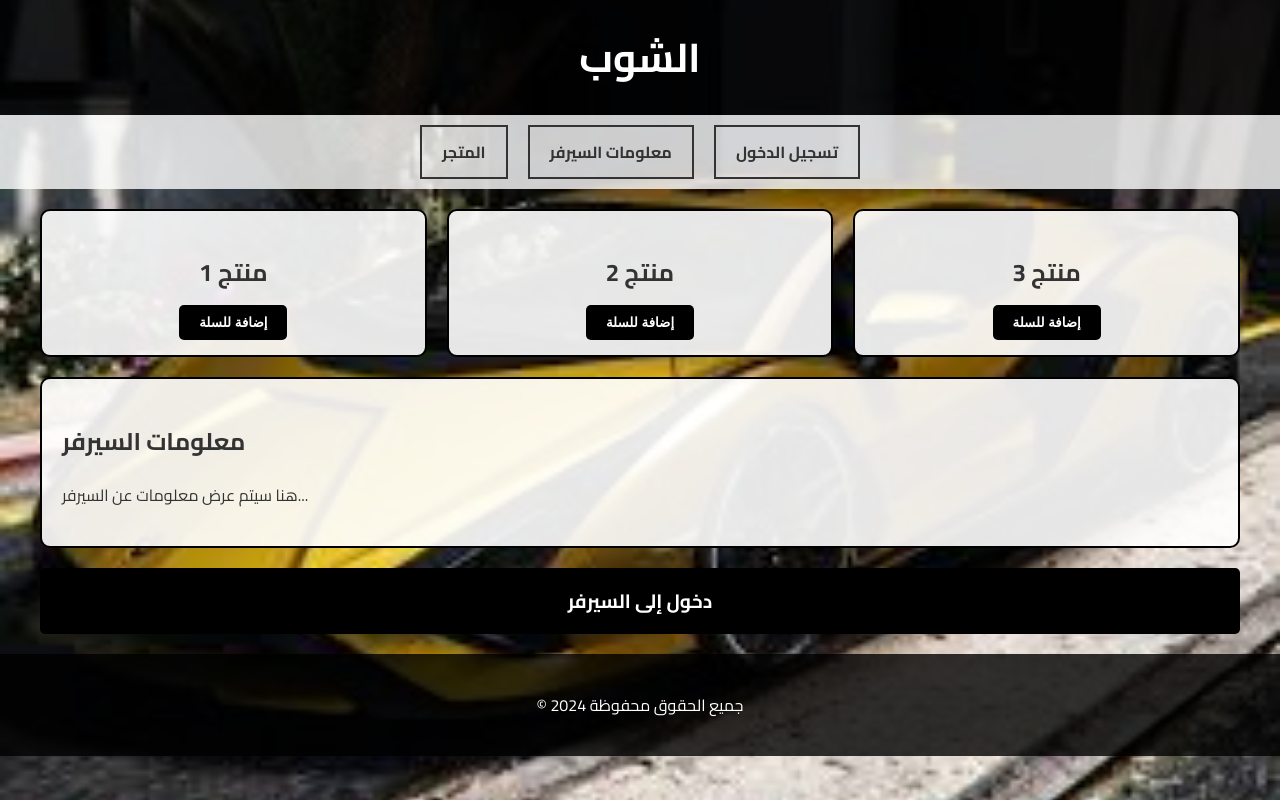
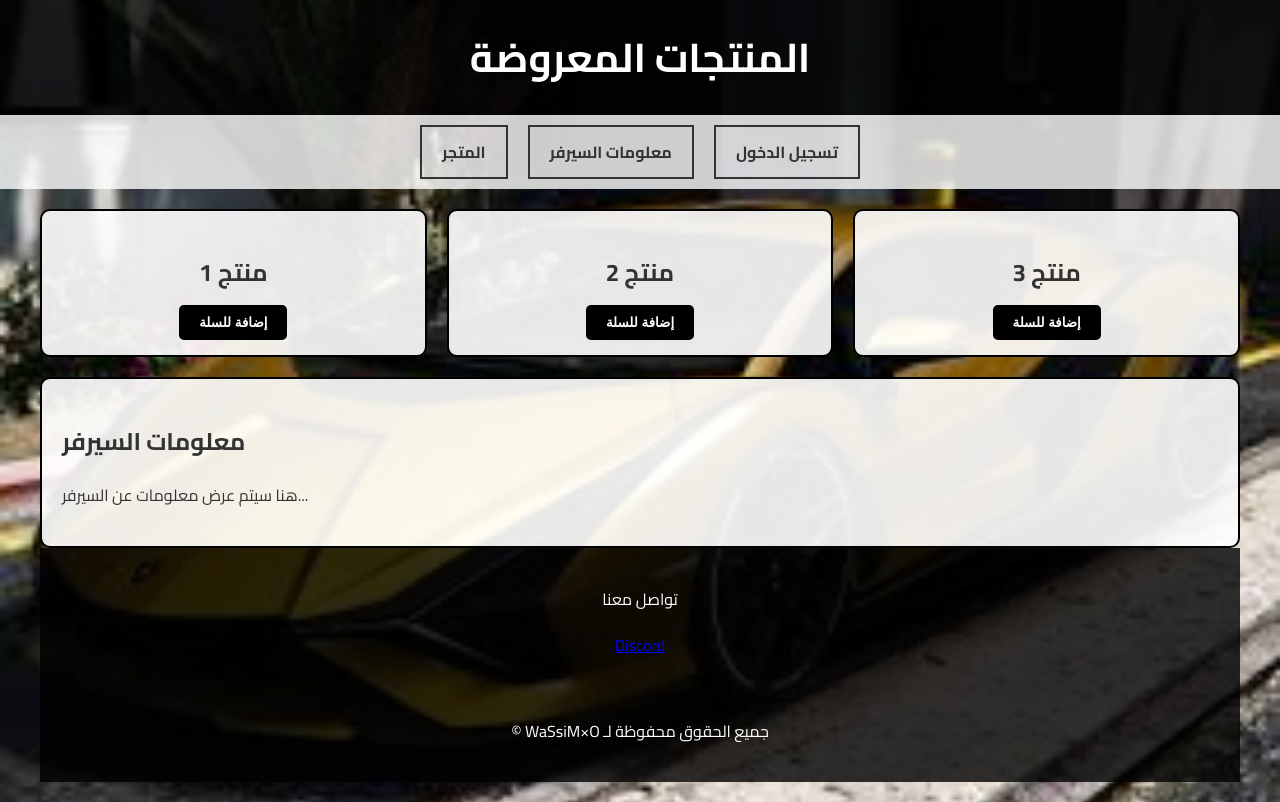
Before and after one commit to TheForestRp/News, a plain HTML site: page index.html in a window 1280 px wide. Drawn offline with Linux system fonts and the light colour scheme.

Commit message:
Update index.html

```diff
--- a/index.html
+++ b/index.html
@@ -3,13 +3,13 @@
 <head>
     <meta charset="UTF-8">
     <meta name="viewport" content="width=device-width, initial-scale=1.0">
-    <title>الشوب</title>
+    <title>Arbain Shop </title>
     <link href="https://fonts.googleapis.com/css2?family=Cairo:wght@400;700&display=swap" rel="stylesheet">
     <link rel="stylesheet" href="shop.css">
 </head>
 <body>
     <header>
-        <h1>الشوب</h1>
+        <h1>المنتجات المعروضة </h1>
     </header>
 
     <nav>
@@ -39,11 +39,14 @@
             <p>هنا سيتم عرض معلومات عن السيرفر...</p>
         </section>
 
-        <a id="login" href="#" class="login-button">دخول إلى السيرفر</a>
-    </div>
 
     <footer>
-        <p>© 2024 جميع الحقوق محفوظة</p>
+        <p>تواصل معنا </p>
+        <a href="https://discord.gg/4SHfEGkR" class="discord-button">Discord</a>
+    </footer>
+
+    <footer>
+        <p>© WaSsiM×O جميع الحقوق محفوظة لـ</p>
     </footer>
 </body>
 </html>
```
